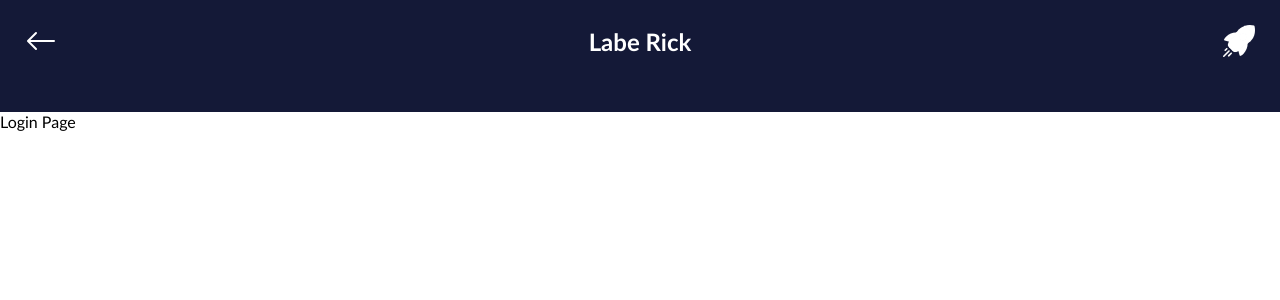
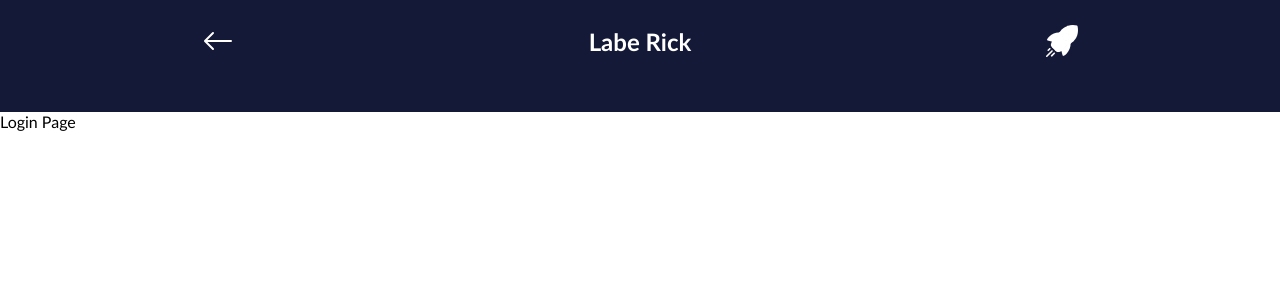
Before and after one commit to MirandaFayra/labe-rick-front-fayra, a React (Create React App) app: page / in a window 1280 px wide. Shown: the top 300 px of the page. Built offline with nearby package versions, Linux system fonts and the light colour scheme.

Commit message:
Styles: Finalizar o header

```diff
--- a/src/components/Header/index.js
+++ b/src/components/Header/index.js
@@ -1,14 +1,18 @@
 import * as S from './styled'
 import Arrow  from '../../assets/leftArrow.svg'
 import Rocket from '../../assets/rocket.svg'
+import { useNavigate } from 'react-router-dom'
+import {goBack, goToHome} from '../../routes/coordinator'
 
 export default function Header(){
+    const navigate = useNavigate()
+
     return(
         <S.HeaderContainer>
         <S.HeaderStyle>
-            <img src={Arrow} alt='flexa para esquerda'/>
+            <img onClick={()=>goBack(navigate)} src={Arrow} alt='flexa para esquerda'/>
             <p>Labe Rick</p>
-            <img src={Rocket} alt='icone de casa'/>
+            <img onClick={()=>goToHome(navigate)}src={Rocket} alt='icone de casa'/>
         </S.HeaderStyle>
         </S.HeaderContainer>
     )
--- a/src/components/Header/styled.js
+++ b/src/components/Header/styled.js
@@ -12,7 +12,7 @@ export const HeaderContainer = styled.div`
 
 export const HeaderStyle = styled.div`
     display: flex;
-    justify-content: space-between;
+    justify-content: space-around;
     align-items: center;
     padding: 1.05em;
 `
```
